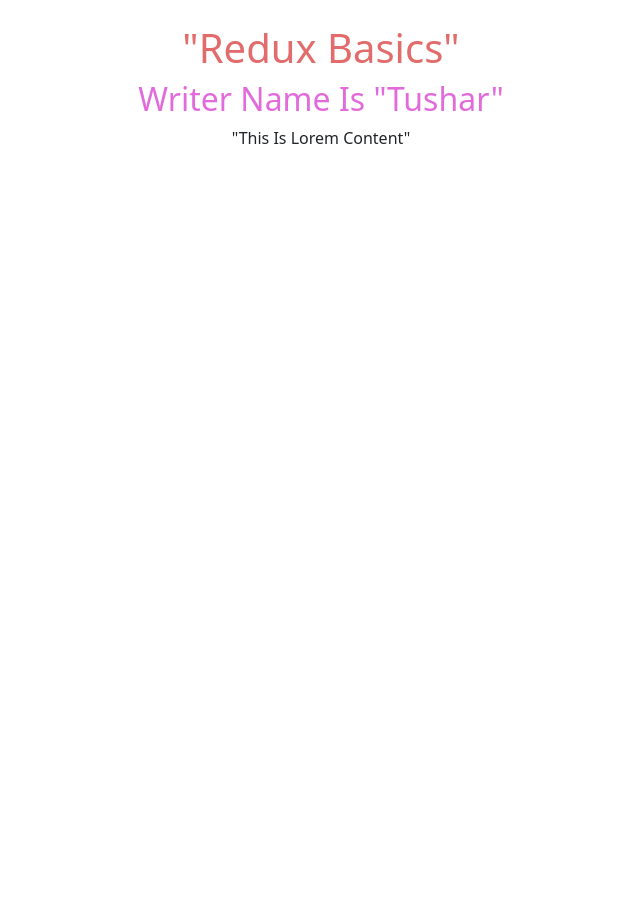
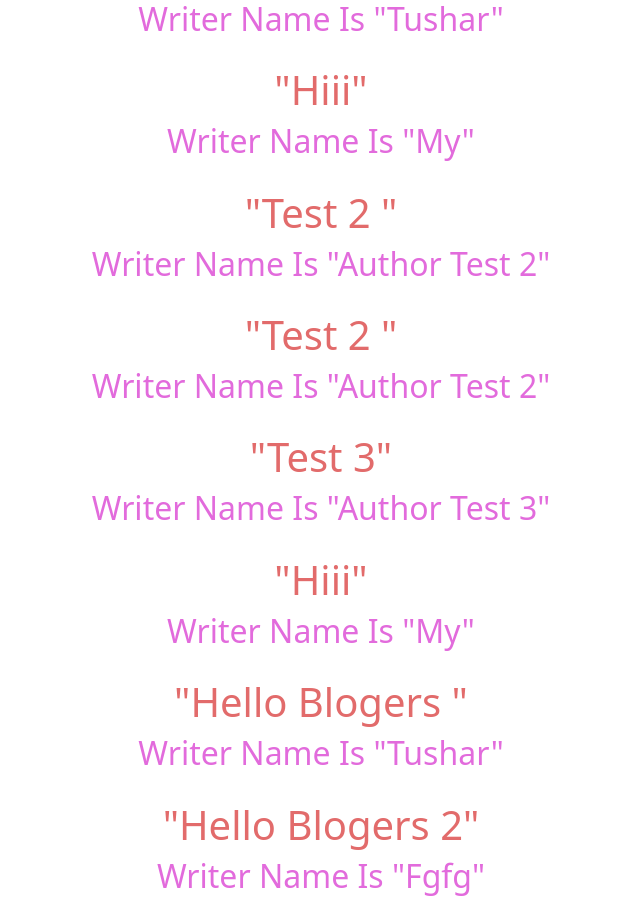
Before and after one commit to tusharlohana/blogPage, a React (Create React App) app: page / in a window 1280 px wide. Shown: the part 500-1418 px from the top of the page, without its empty margins (9-649 px from the left). Before the commit the page ends 800 px from the top, so only its background shows below. Built offline with nearby package versions, Linux system fonts and the light colour scheme; data requests are answered from the project's data file.

Commit message:
post req made form is working now and blog detail page is made and working

```diff
--- a/data/db.json
+++ b/data/db.json
@@ -1,5 +1,5 @@
 {
-    "blogs" : [
+  "blogs": [
     {
       "title": "React.js",
       "content": " one this is lorem content",
@@ -17,7 +17,48 @@
       "content": "this is lorem content",
       "author": "Tushar",
       "id": 3
+    },
+    {
+      "title": "hiii",
+      "author": "my",
+      "content": "name",
+      "id": 4
+    },
+    {
+      "title": "test 2 ",
+      "author": "author test 2",
+      "content": "content 2 ",
+      "id": 5
+    },
+    {
+      "title": "test 2 ",
+      "author": "author test 2",
+      "content": "content 2 ",
+      "id": 6
+    },
+    {
+      "title": "test 3",
+      "author": "author test 3",
+      "content": "content 3",
+      "id": 7
+    },
+    {
+      "title": "hiii",
+      "author": "my",
+      "content": "data",
+      "id": 8
+    },
+    {
+      "title": "hello blogers ",
+      "author": "tushar",
+      "content": "this is my blog",
+      "id": 9
+    },
+    {
+      "title": "hello blogers 2",
+      "author": "fgfg",
+      "content": "Lorem ImpsumLorem ImpsumLorem ImpsumLorem ImpsumLorem ImpsumLorem ImpsumLorem ImpsumLorem ImpsumLorem ImpsumLorem ImpsumLorem ImpsumLorem ImpsumLorem ImpsumLorem ImpsumLorem ImpsumLorem ImpsumLorem ImpsumLorem ImpsumLorem ImpsumLorem Impsum",
+      "id": 10
     }
-
   ]
 }
--- a/src/App.css
+++ b/src/App.css
@@ -24,6 +24,9 @@
     margin: 10px;
     padding: 5px;
 }
+.blog .content a{
+    text-decoration: none;
+}
 .blog .content:hover{
     border: 1px solid rgba(207, 206, 206, 0.61);
     box-shadow: 8px 8px 10px rgba(99, 88, 88,0.3);
--- a/src/App.js
+++ b/src/App.js
@@ -4,6 +4,7 @@
 import './App.css'
 import { BrowserRouter, Route, Switch } from 'react-router-dom';
 import Form from './Form';
+import BlogDetails from './BlogDetails';
 
 function App() {
   return (
@@ -13,6 +14,7 @@
         <Switch>
           <Route exact path="/" component={Home} ></Route>
           <Route exact path="/create" component={Form} ></Route>
+          <Route exact path="/blogs/:id" component={BlogDetails} ></Route>
         </Switch>
 
       </BrowserRouter>
--- /dev/null
+++ b/src/BlogDetails.js
@@ -0,0 +1,26 @@
+import React from 'react'
+import { useParams } from 'react-router'
+import useFetch from './useFetch'
+
+const BlogDetails = () => {
+
+    const { id } = useParams()
+    const { Data: Blogs, isLoading } = useFetch('http://localhost:8000/blogs/' + id )
+    return (
+        <div>
+            <div> blog of id {id}</div>
+
+            {isLoading && <div>loading ...</div>}
+
+            {Blogs && (
+                <article>
+                    <h1>{Blogs.title}</h1>
+                    <h2>writer name is "{Blogs.author}"</h2>
+                    <p>{Blogs.content}</p>
+                </article>
+            )}
+        </div>
+    )
+}
+
+export default BlogDetails
--- a/src/Bloglist.js
+++ b/src/Bloglist.js
@@ -1,18 +1,22 @@
 import React from 'react'
+import { Link } from 'react-router-dom'
 
-const Bloglist = ({Blogs , title , handleDelete}) =>{
+const Bloglist = ({ Blogs, title, handleDelete }) => {
     // const Blogs = props.Blogs;
     // const title = props.title;
 
     return (
         <div>
             <div className="blog">
-            <h1>{title}</h1>
+                <h1>{title}</h1>
                 {Blogs.map((blog) => (
                     <div className="content" key={blog.id}>
-                        <h1>"{blog.title}"</h1>
-                        <h2>writer name is "{blog.author}"</h2>
-                        <p> "{blog.content}"</p>
+
+                        <Link to={`/blogs/${blog.id}`}>
+                            <h1>"{blog.title}"</h1>
+                            <h2>writer name is "{blog.author}"</h2>
+                        </Link>
+
                         {/* <button onClick={()=>handleDelete(blog.id)}>Delete blog</button> */}
                     </div>
                 ))}
--- a/src/Form.js
+++ b/src/Form.js
@@ -1,23 +1,58 @@
-import React from 'react'
+import React, { useState } from 'react'
+import { useHistory } from 'react-router'
 
 const Form = () => {
+
+    const [title, settitle] = useState('')
+    const [author, setauthor] = useState('')
+    const [content, setcontent] = useState('')
+    const [isPending, setisPending] = useState(false)
+    const history = useHistory()
+
+    const handleSubmit = () => {
+
+        const blog = { title, author, content }
+        console.log(blog)
+        setisPending(true)
+        fetch('http://localhost:8000/blogs',
+            {
+                method: "POST",
+                headers: { "Content-Type": " application/json" },
+                body: JSON.stringify(blog)
+            }).then(() => {
+                console.log("new blog added")
+                setisPending(false)
+                // history.go(-1)
+                history.push('/')
+            })
+    }
+
     return (
         <div className="w-50 m-5">
-                <div class="mb-3">
-                    <label for="exampleInputEmail1" class="form-label">Blog Title</label>
-                    <input type="text" class="form-control" id="exampleInputEmail1" aria-describedby="emailHelp" />
-                </div>
-                <div class="mb-3">
-                    <label for="exampleInputPassword1" class="form-label">Blog Author</label>
-                    <input type="text" class="form-control" id="exampleInputPassword1" />
-                </div>
-                <div class="form-group ">
-                    <label for="exampleFormControlTextarea1 mb-3">Blog content</label>
-                    <textarea class="form-control" id="exampleFormControlTextarea1" rows="3"></textarea>
-                </div>
+            <div className="mb-3">
+                <label htmlFor="exampleInputEmail1" className="form-label">Blog Title</label>
+                <input value={title}
+                    onChange={(e) => settitle(e.target.value)}
+                    type="text"
+                    className="form-control" id="exampleInputEmail1" aria-describedby="emailHelp" />
+            </div>
+            <div className="mb-3">
+                <label htmlFor="exampleInputPassword1" className="form-label">Blog Author</label>
+                <input
+                    value={author}
+                    onChange={(e) => setauthor(e.target.value)}
+                    type="text" className="form-control" id="exampleInputPassword1" />
+            </div>
+            <div className="form-group ">
+                <label htmlFor="exampleFormControlTextarea1 mb-3">Blog content</label>
+                <textarea
+                    value={content}
+                    onChange={(e) => setcontent(e.target.value)}
+                    className="form-control" id="exampleFormControlTextarea1" rows="3"></textarea>
+            </div>
 
-                <button type="submit" class="btn btn-primary mt-3">Submit</button>
-
+            {!isPending && <button onClick={handleSubmit} type="submit" className="btn btn-danger mt-3">Submit blog</button>}
+            {isPending && <button onClick={handleSubmit} type="submit" className="btn btn-danger mt-3">Submiting blog...</button>}
         </div>
     )
 }
--- a/src/Home.js
+++ b/src/Home.js
@@ -1,4 +1,4 @@
-import React, { useEffect, useState } from 'react'
+import React from 'react'
 import Bloglist from './Bloglist'
 import useFetch from './useFetch'
 // var CryptoJS = require("crypto-js");
@@ -12,10 +12,10 @@
     //     setname("shubham")
     // }
 
-    const handleDelete = (id) => {
-        const newBlog = Blogs.filter((blog) => blog.id !== id)
-        // setBlogs(newBlog)
-    }
+    // const handleDelete = (id) => {
+    //     const newBlog = Blogs.filter((blog) => blog.id !== id)
+    //     // setBlogs(newBlog)
+    // }
 
     return (
         <>
@@ -29,7 +29,8 @@
             ## {} is for js in jsx
             ## && is logical AND operator          */}
             {isLoading && <div>Loading...</div>}
-            {Blogs && <Bloglist Blogs={Blogs} title="all blogs !" handleDelete={handleDelete} />}
+            {Blogs && <Bloglist Blogs={Blogs} title="all blogs !" />}
+                            {/* handleDelete={handleDelete} */}
 
 
             {/* <Bloglist Blogs={Blogs.filter((blog)=>blog.author === "Tushar")} title="Tushar's blogs !"/> */}
--- a/src/Nav.js
+++ b/src/Nav.js
@@ -5,6 +5,7 @@
     return (
         <div>
             <nav className="nav">
+            <h1>My Blogs</h1>
                 <Link to="/">Home</Link>
                 <Link to="/Create">Create Blogs</Link>
             </nav>
--- a/src/useFetch.js
+++ b/src/useFetch.js
@@ -1,4 +1,4 @@
-import React, { useEffect, useState } from 'react'
+import { useEffect, useState } from 'react'
 
 const useFetch = (url) => {
 
```
Lines whose indentation alone changed are shown as unchanged.
